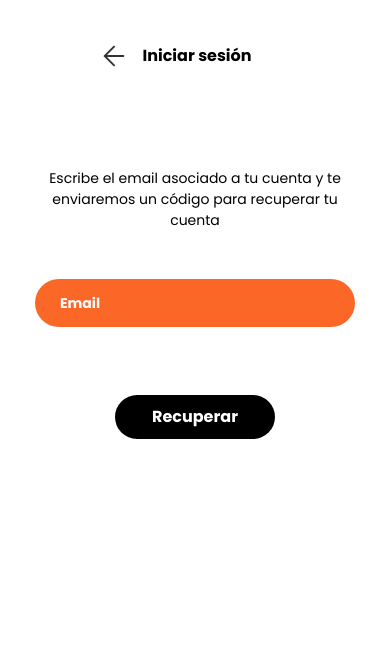
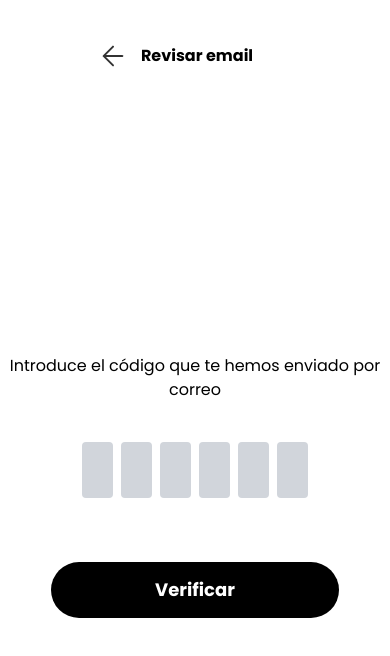
Before and after one commit to gablon29/My-project-mobil-socialMeet, a React Native app in the folder Client/: screen /ResetPassword in a window 390 px wide. Shown: the top 656 px of the page. Built offline with nearby package versions, Linux system fonts and the light colour scheme.

Commit message:
fixing reset2Step

```diff
--- a/Client/src/Components/ResetPassword/Reset2Step.jsx
+++ b/Client/src/Components/ResetPassword/Reset2Step.jsx
@@ -27,14 +27,12 @@ export const Reset2Step = ({ verification, setSteps }) => {
   return (
     <>
       <View className="flex-1 items-center justify-center bg-white">
-        <Text className="font-poppins text-center py-12">
+        <Text className="text-base font-poppins text-center mb-10">
           Introduce el código que te hemos enviado por correo
         </Text>
 
-        <View className="w-4/5">
-          <View
-            style={{ flexDirection: "row", justifyContent: "space-between" }}
-          >
+        <View className="w-3/5">
+          <View style={{ flexDirection: "row" }}>
             {code.map((value, index) => (
               <TextInput
                 key={index}
@@ -42,9 +40,9 @@ export const Reset2Step = ({ verification, setSteps }) => {
                 placeholder=""
                 value={value}
                 onChangeText={(value) => handleChangeCode(index, value)}
-                className="w-1/6 rounded-full bg-naranja px-4 mb-4 h-14"
+                className="w-1/6 rounded bg-gray-300 mx-1 h-14"
                 maxLength={1}
-                keyboardType="numeric"
+                keyboardType="default"
               />
             ))}
           </View>
--- a/Client/src/Components/ResetPassword/ResetPasword.jsx
+++ b/Client/src/Components/ResetPassword/ResetPasword.jsx
@@ -15,7 +15,7 @@ export default function ResetPasword({ navigation }) {
     emailPassword,
     verification,
   } = useAuth();
-  const [steps, setSteps] = useState(0); //MODIFICAR PARA REVISAR LOS DEMÁS COMPONENTES DE PASOS DE RESETEO DE PASSWORD
+  const [steps, setSteps] = useState(1); //MODIFICAR PARA REVISAR LOS DEMÁS COMPONENTES DE PASOS DE RESETEO DE PASSWORD
 
   const handleGoBack = () => {
     navigation.goBack();
```
